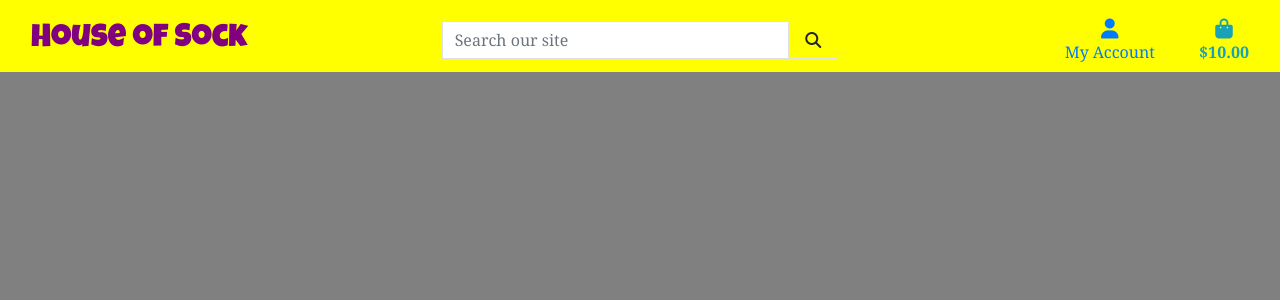
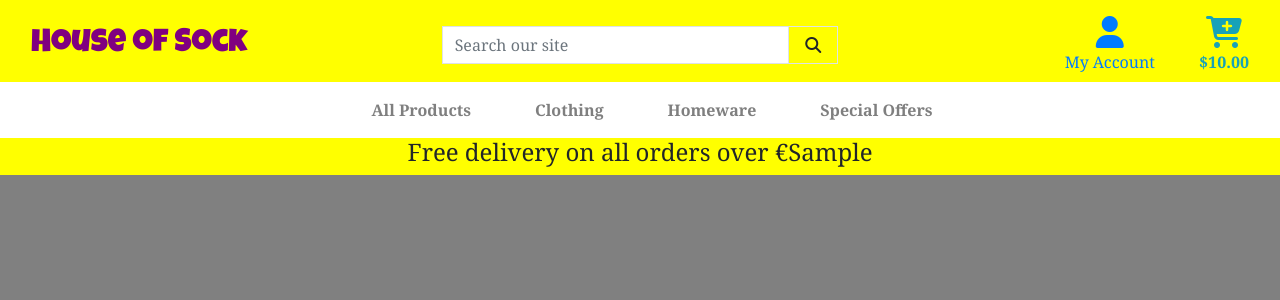
Before and after one commit to RyanSyme/house-of-sock, a Django app: template templates/base.html in a window 1280 px wide. Shown: the top 300 px of the page. Run offline with Django 3.2, Linux system fonts and the light colour scheme; the template is opened without the code that fills it: most values are stand-ins (such as "Sample title", 1, 10 or a date in 2020); some libraries are stand-ins or nearby versions.

Commit message:
add mobile and main nav bars

```diff
--- a/static/css/base.css
+++ b/static/css/base.css
@@ -1,5 +1,3 @@
-/* @import url('https://fonts.googleapis.com/css2?family=Luckiest+Guy&family=Noto+Serif&display=swap'); */
-
 html {
     height: 100%;
 }
--- a/templates/base.html
+++ b/templates/base.html
@@ -62,7 +62,7 @@
                     <li class="list-inline-item dropdown">
                         <a class="text-black nav-link" href="#" id="user-options" data-toggle="dropdown" aria-haspopup="true" aria-expanded="false">
                             <div class="text-center">
-                                <div><i class="fas fa-user fa-lg"></i></div>
+                                <div><i class="fas fa-user fa-2x"></i></div>
                                 <p class="my-0">My Account</p>
                             </div>
                         </a>
@@ -82,7 +82,7 @@
                     <li class="list-inline-item">
                         <a class="{% if grand_total %}text-info font-weight-bold{% else %}text-black{% endif %} nav-link" href="">
                             <div class="text-center">
-                                <div><i class="fas fa-shopping-bag fa-lg"></i></div>
+                                <div><i class="fas fa-cart-plus fa-2x"></i></div>
                                 <p class="my-0">
                                     {% if grand_total %}
                                         ${{ grand_total|floatformat:2 }}
@@ -95,6 +95,20 @@
                     </li>
                 </ul>
             </div>
+            </div>
+            <div class="row bg-white">
+                <nav class="navbar navbar-expand-lg navbar-light w-100">
+                    <button class="navbar-toggler" type="button" data-toggle="collapse" data-target="#main-nav" aria-controls="main-nav" aria-expanded="false" aria-label="Toggle navigation">
+                        <span class="navbar-toggler-icon"></span>
+                    </button>
+                    {% include 'includes/mobile-nav.html' %}
+                    {% include 'includes/main-nav.html' %}
+                </nav>
+            </div>
+            <div id="free-delivery-banner" class="row text-center">
+                <div class="col">
+                    <h4>Free delivery on all orders over €{{ free_shipping_threshold }}</h4>
+                </div>
             </div>
         </header>
 
--- /dev/null
+++ b/templates/includes/main-nav.html
@@ -0,0 +1,50 @@
+<div class="collapse navbar-collapse" id="main-nav">
+    <ul class="navbar-nav w-auto mx-auto">
+        <li class="nav-item dropdown">
+            <a class="font-weight-bold nav-link  mr-5" href="#" id="all-products-link" data-toggle="dropdown" aria-haspopup="true" aria-expanded="false">
+                All Products
+            </a>
+            <div class="dropdown-menu border-0" aria-labelledby="all-products-link">
+                <a href="" class="dropdown-item">By Price</a>
+                <a href="" class="dropdown-item ">By Rating</a>
+                <a href="" class="dropdown-item ">By Category</a>
+                <a href="" class="dropdown-item">All Products</a>
+            </div>
+        </li>
+
+        <li class="nav-item dropdown">
+            <a class="font-weight-bold nav-link  mr-5" href="#" id="clothing-link" data-toggle="dropdown" aria-haspopup="true" aria-expanded="false">
+                Clothing
+            </a>
+            <div class="dropdown-menu border-0" aria-labelledby="clothing-link">
+                <a href="" class="dropdown-item">Activewear &amp; Essentials</a>
+                <a href="" class="dropdown-item">Jeans</a>
+                <a href="" class="dropdown-item">Shirts</a>
+                <a href="" class="dropdown-item">All Clothing</a>
+            </div>
+        </li>
+
+        <li class="nav-item dropdown">
+            <a class=" font-weight-bold nav-link  mr-5" href="#" id="homeware-link" data-toggle="dropdown" aria-haspopup="true" aria-expanded="false">
+                Homeware
+            </a>
+            <div class="dropdown-menu border-0" aria-labelledby="homeware-link">
+                <a href="" class="dropdown-item">Bed &amp; Bath</a>
+                <a href="" class="dropdown-item">Kitchen &amp; Dining</a>
+                <a href="" class="dropdown-item">All Homeware</a>
+            </div>
+        </li>
+
+        <li class="nav-item dropdown">
+            <a class=" font-weight-bold nav-link " href="#" id="specials-link" data-toggle="dropdown" aria-haspopup="true" aria-expanded="false">
+                Special Offers
+            </a>
+            <div class="dropdown-menu border-0" aria-labelledby="specials-link">
+                <a href="" class="dropdown-item">New Arrivals</a>
+                <a href="" class="dropdown-item">Deals</a>
+                <a href="" class="dropdown-item">Clearance</a>
+                <a href="" class="dropdown-item">All Specials</a>
+            </div>
+        </li>
+    </ul>
+</div>
--- /dev/null
+++ b/templates/includes/mobile-nav.html
@@ -0,0 +1,56 @@
+<li class="list-inline-item">
+    <a class="nav-link d-block d-lg-none" href="#" id="mobile-search" data-toggle="dropdown" aria-haspopup="true" aria-expanded="false">
+        <div class="text-center">
+            <div><i class="fas fa-search "></i></div>
+            <p class="my-0">Search</p>
+        </div>
+    </a>
+    <div class="dropdown-menu border-0 w-100 p-3 rounded-0 my-0" aria-labelledby="mobile-search">
+        <form class="form" method="GET" action="">
+            <div class="input-group w-100">
+                <input class="form-control border rounded-0" type="text" name="q" placeholder="Search our site">
+                <div class="input-group-append">
+                    <button class="form-control form-control btn border rounded-0" type="submit">
+                        <span class="icon">
+                            <i class="fas fa-search"></i>
+                        </span>
+                    </button>
+                </div>
+            </div>
+        </form>
+    </div>
+</li>
+<li class="list-inline-item dropdown">
+    <a class="nav-link d-block d-lg-none" href="#" id="user-options" data-toggle="dropdown" aria-haspopup="true" aria-expanded="false">
+        <div class="text-center">
+            <div><i class="fas fa-user "></i></div>
+            <p class="my-0">My Account</p>
+        </div>
+    </a>
+    <div class="dropdown-menu border-0" aria-labelledby="user-options">
+        {% if request.user.is_authenticated %}
+            {% if request.user.is_superuser %}
+                <a href="{% url 'account_logout' %}" class="dropdown-item">Product Management</a>
+            {% endif %}
+            <a href="" class="dropdown-item">My Profile</a>
+            <a href="{% url 'account_logout' %}" class="dropdown-item">Logout</a>
+        {% else %}
+            <a href="{% url 'account_signup' %}" class="dropdown-item">Register</a>
+            <a href="{% url 'account_login' %}" class="dropdown-item">Login</a>
+        {% endif %}
+    </div>
+</li>
+<li class="list-inline-item">
+    <a class="{% if grand_total %}text-primary font-weight-bold{% else %}text-black{% endif %} nav-link d-block d-lg-none" href="">
+        <div class="text-center">
+            <div><i class="fas fa-cart-plus"></i></div>
+            <p class="my-0">
+                {% if grand_total %}
+                    ${{ grand_total|floatformat:2 }}
+                {% else %}
+                    $0.00
+                {% endif %}
+            </p>
+        </div>
+    </a>
+</li>
```
